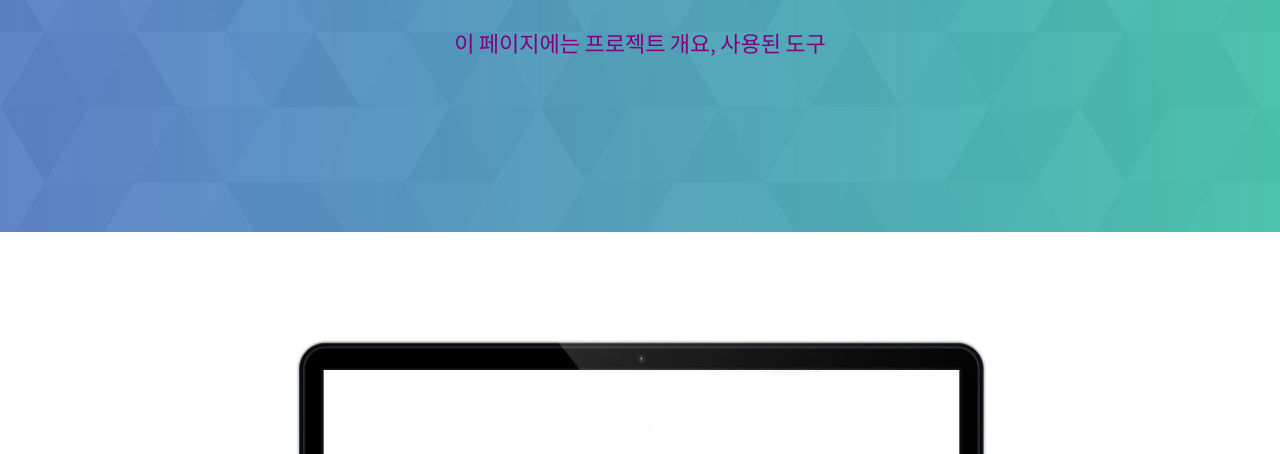
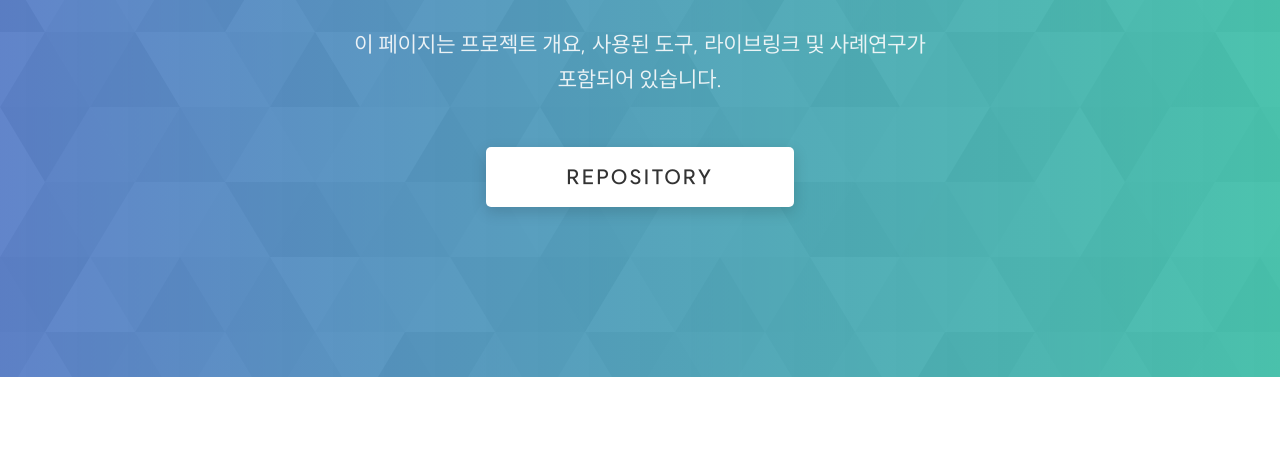
Before and after one commit to mulddang2/suzy-portfolio, a website: page project-1.html in a window 1280 px wide. Shown: the part 343-797 px from the top of the page. Drawn offline with Linux system fonts and the light colour scheme.

Commit message:
style: SUIT 폰트로 변경

```diff
--- a/project-1.html
+++ b/project-1.html
@@ -86,7 +86,19 @@
       <div class="project-cs-hero__content">
         <h1 class="heading-primary">Project 1</h1>
         <div class="project-cs-hero__info">
-          <p class="text-primary">이 페이지에는 프로젝트 개요, 사용된 도구</p>
+          <p class="text-primary">
+            이 페이지는 프로젝트 개요, 사용된 도구, 라이브링크 및 사례연구가<br />
+            포함되어 있습니다.
+          </p>
+        </div>
+        <div class="project-cs-hero__cta">
+          <a
+            href="https://github.com/mulddang2/foodmate"
+            class="btn btn--bg"
+            target="_blank"
+            rel="noreferrer"
+            >Repository</a
+          >
         </div>
       </div>
     </section>
@@ -95,7 +107,7 @@
         <div class="project-details__content">
           <div class="project-details__showcase-img-cont">
             <img
-              src="./assets/jpeg/project-mockup-example.jpeg"
+              src="./assets/png/foodmate_mock.png"
               alt="Project Image"
               class="project-details__showcase-img"
             />
--- a/sass/abstracts/_utilities.scss
+++ b/sass/abstracts/_utilities.scss
@@ -133,7 +133,7 @@
 }
 
 .text-primary {
-  color: purple;
+  color: rgba(252, 252, 252, 0.9);
   font-size: 2.2rem;
   text-align: center;
   width: 100%;
--- a/sass/base/_base.scss
+++ b/sass/base/_base.scss
@@ -5,6 +5,33 @@
   padding: 0;
   box-sizing: inherit;
   font-family: inherit;
+}
+
+/* 한글 폰트 */
+@font-face {
+  font-family: 'SUIT';
+  font-weight: 300;
+  src: url('/assets/font/SUIT-Light.woff2') format('woff2');
+}
+@font-face {
+  font-family: 'SUIT';
+  font-weight: 400;
+  src: url('/assets/font/SUIT-Regular.woff2') format('woff2');
+}
+@font-face {
+  font-family: 'SUIT';
+  font-weight: 500;
+  src: url('/assets/font/SUIT-Medium.woff2') format('woff2');
+}
+@font-face {
+  font-family: 'SUIT';
+  font-weight: 600;
+  src: url('/assets/font/SUIT-SemiBold.woff2') format('woff2');
+}
+@font-face {
+  font-family: 'SUIT';
+  font-weight: 700;
+  src: url('/assets/font/SUIT-Bold.woff2') format('woff2');
 }
 
 html {
@@ -31,10 +58,9 @@ body {
   box-sizing: border-box;
   position: relative;
   line-height: 1.5;
-  font-family: sans-serif;
+  font-family: 'SUIT', sans-serif;
   overflow-x: hidden;
   overflow-y: scroll;
-  font-family: 'Source Sans Pro', sans-serif;
   word-break: keep-all;
 }
 
```
Also changed, not shown: index.html (+2 -2 lines), assets/font/SUIT-Bold.woff2 (added), assets/font/SUIT-Light.woff2 (added), assets/font/SUIT-Medium.woff2 (added), assets/font/SUIT-Regular.woff2 (added), assets/font/SUIT-SemiBold.woff2 (added), css/style.css.
